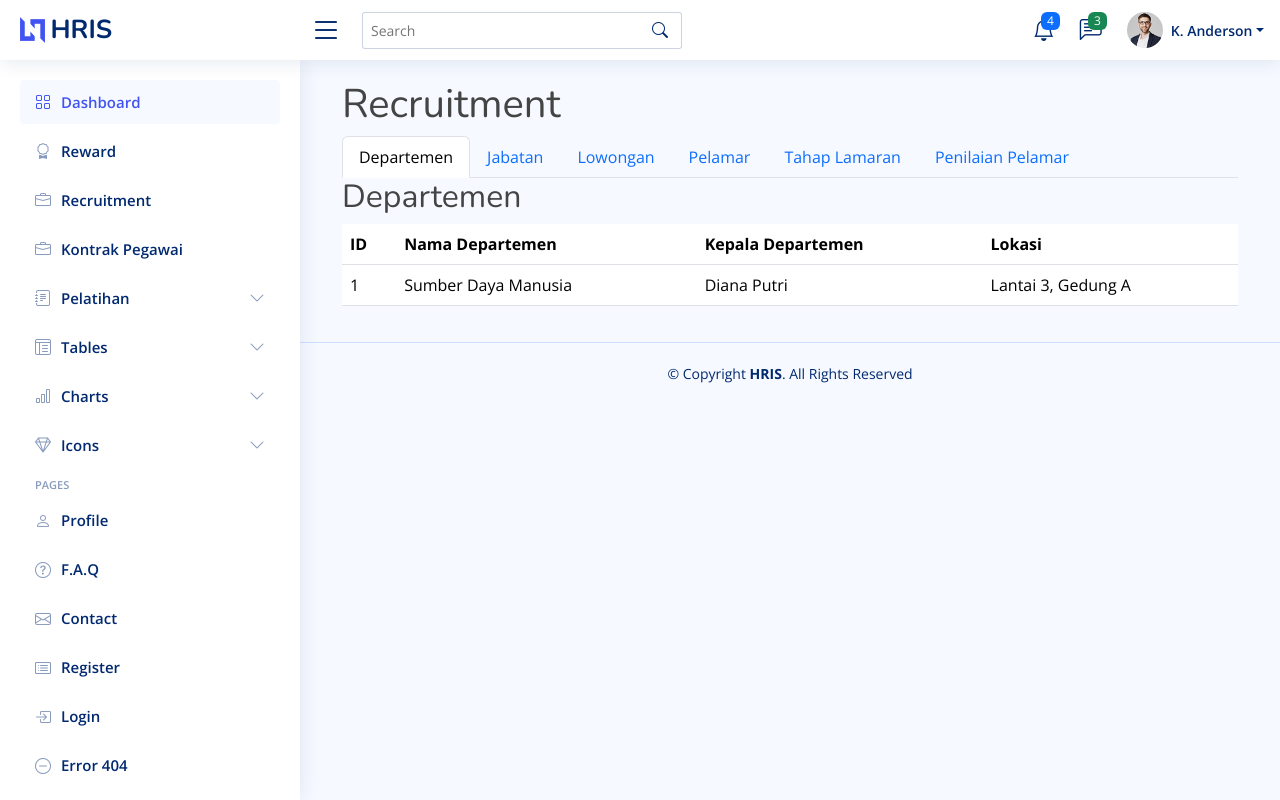
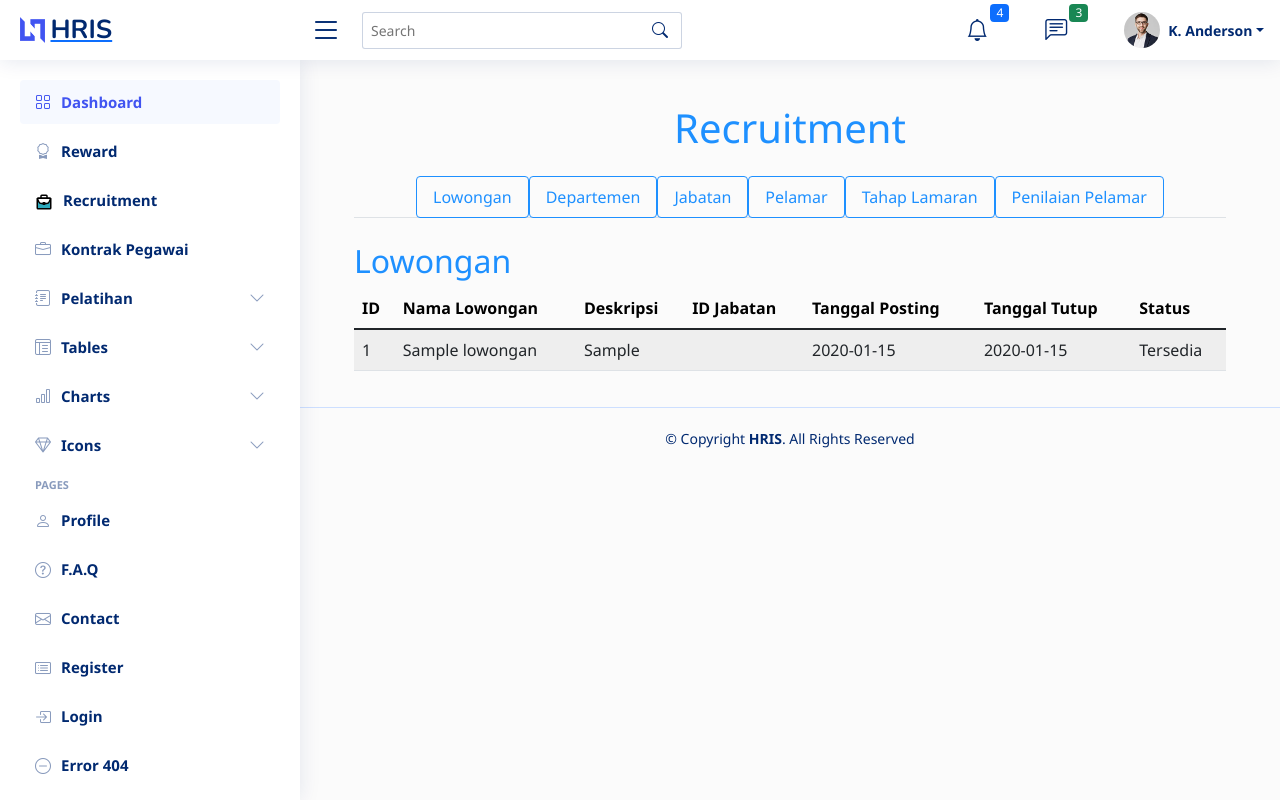
Before and after one commit to panggah10/hris, a PHP site: page /recruitment/index.php in a window 1280 px wide. Run offline with PHP 8.4, Linux system fonts and the light colour scheme; data comes from the database, SQL or seed files in the repository; tables that the repository leaves empty hold one stand-in row (values such as "Sample post"); data that the repository does not hold is empty; some libraries are stand-ins or nearby versions.

Commit message:
tambah fitur

```diff
--- a/recruitment/index.php
+++ b/recruitment/index.php
@@ -12,25 +12,25 @@ function getData($table) {
 }
 
 // Mendapatkan data dari tabel
+$lowongan = getData('lowongan');
 $departemen = getData('departemen');
 $jabatan = getData('jabatan');
-$lowongan = getData('lowongan');
 $pelamar = getData('pelamar');
 $tahap_lamaran = getData('tahap_lamaran');
 $penilaian_pelamar = getData('penilaian_pelamar');
 ?>
 <main id="main" class="main">
     <div class="container">
-        <h1>Recruitment</h1>
-        <ul class="nav nav-tabs" id="recruitmentTab" role="tablist">
+        <h1 class="text-center my-4 page-title">Recruitment</h1>
+        <ul class="nav nav-tabs justify-content-center" id="recruitmentTab" role="tablist">
             <li class="nav-item" role="presentation">
-                <a class="nav-link active" id="departemen-tab" data-bs-toggle="tab" href="#departemen" role="tab" aria-controls="departemen" aria-selected="true">Departemen</a>
+                <a class="nav-link" id="lowongan-tab" data-bs-toggle="tab" href="#lowongan" role="tab" aria-controls="lowongan" aria-selected="true">Lowongan</a>
+            </li>
+            <li class="nav-item" role="presentation">
+                <a class="nav-link" id="departemen-tab" data-bs-toggle="tab" href="#departemen" role="tab" aria-controls="departemen" aria-selected="false">Departemen</a>
             </li>
             <li class="nav-item" role="presentation">
                 <a class="nav-link" id="jabatan-tab" data-bs-toggle="tab" href="#jabatan" role="tab" aria-controls="jabatan" aria-selected="false">Jabatan</a>
-            </li>
-            <li class="nav-item" role="presentation">
-                <a class="nav-link" id="lowongan-tab" data-bs-toggle="tab" href="#lowongan" role="tab" aria-controls="lowongan" aria-selected="false">Lowongan</a>
             </li>
             <li class="nav-item" role="presentation">
                 <a class="nav-link" id="pelamar-tab" data-bs-toggle="tab" href="#pelamar" role="tab" aria-controls="pelamar" aria-selected="false">Pelamar</a>
@@ -42,60 +42,10 @@ $penilaian_pelamar = getData('penilaian_pelamar');
                 <a class="nav-link" id="penilaian-pelamar-tab" data-bs-toggle="tab" href="#penilaian-pelamar" role="tab" aria-controls="penilaian-pelamar" aria-selected="false">Penilaian Pelamar</a>
             </li>
         </ul>
-        <div class="tab-content" id="recruitmentTabContent">
-            <div class="tab-pane fade show active" id="departemen" role="tabpanel" aria-labelledby="departemen-tab">
-                <h2>Departemen</h2>
-                <table class="table">
-                    <thead>
-                        <tr>
-                            <th>ID</th>
-                            <th>Nama Departemen</th>
-                            <th>Kepala Departemen</th>
-                            <th>Lokasi</th>
-                        </tr>
-                    </thead>
-                    <tbody>
-                        <?php foreach ($departemen as $row): ?>
-                            <tr>
-                                <td><?= $row['id_departemen'] ?></td>
-                                <td><?= $row['nama_departemen'] ?></td>
-                                <td><?= $row['kepala_departemen'] ?></td>
-                                <td><?= $row['lokasi_departemen'] ?></td>
-                            </tr>
-                        <?php endforeach; ?>
-                    </tbody>
-                </table>
-            </div>
-            <div class="tab-pane fade" id="jabatan" role="tabpanel" aria-labelledby="jabatan-tab">
-                <h2>Jabatan</h2>
-                <table class="table">
-                    <thead>
-                        <tr>
-                            <th>ID</th>
-                            <th>Nama Jabatan</th>
-                            <th>Deskripsi</th>
-
-                            <th>Status</th>
-                            <th>ID Departemen</th>
-                        </tr>
-                    </thead>
-                    <tbody>
-                        <?php foreach ($jabatan as $row): ?>
-                            <tr>
-                                <td><?= $row['id_jabatan'] ?></td>
-                                <td><?= $row['nama_jabatan'] ?></td>
-                                <td><?= $row['desk_jabatan'] ?></td>
-
-                                <td><?= $row['status_jabatan'] ?></td>
-                                <td><?= $row['id_departemen'] ?></td>
-                            </tr>
-                        <?php endforeach; ?>
-                    </tbody>
-                </table>
-            </div>
-            <div class="tab-pane fade" id="lowongan" role="tabpanel" aria-labelledby="lowongan-tab">
-                <h2>Lowongan</h2>
-                <table class="table">
+        <div class="tab-content mt-4" id="recruitmentTabContent">
+            <div class="tab-pane fade show active" id="lowongan" role="tabpanel" aria-labelledby="lowongan-tab">
+                <h2 class="section-title">Lowongan</h2>
+                <table class="table table-striped table-hover">
                     <thead>
                         <tr>
                             <th>ID</th>
@@ -122,8 +72,56 @@ $penilaian_pelamar = getData('penilaian_pelamar');
                     </tbody>
                 </table>
             </div>
+            <div class="tab-pane fade" id="departemen" role="tabpanel" aria-labelledby="departemen-tab">
+                <h2 class="section-title">Departemen</h2>
+                <table class="table table-striped table-hover">
+                    <thead>
+                        <tr>
+                            <th>ID</th>
+                            <th>Nama Departemen</th>
+                            <th>Kepala Departemen</th>
+                            <th>Lokasi</th>
+                        </tr>
+                    </thead>
+                    <tbody>
+                        <?php foreach ($departemen as $row): ?>
+                            <tr>
+                                <td><?= $row['id_departemen'] ?></td>
+                                <td><?= $row['nama_departemen'] ?></td>
+                                <td><?= $row['kepala_departemen'] ?></td>
+                                <td><?= $row['lokasi_departemen'] ?></td>
+                            </tr>
+                        <?php endforeach; ?>
+                    </tbody>
+                </table>
+            </div>
+            <div class="tab-pane fade" id="jabatan" role="tabpanel" aria-labelledby="jabatan-tab">
+                <h2 class="section-title">Jabatan</h2>
+                <table class="table table-striped table-hover">
+                    <thead>
+                        <tr>
+                            <th>ID</th>
+                            <th>Nama Jabatan</th>
+                            <th>Deskripsi</th>
+                            <th>Status</th>
+                            <th>ID Departemen</th>
+                        </tr>
+                    </thead>
+                    <tbody>
+                        <?php foreach ($jabatan as $row): ?>
+                            <tr>
+                                <td><?= $row['id_jabatan'] ?></td>
+                                <td><?= $row['nama_jabatan'] ?></td>
+                                <td><?= $row['desk_jabatan'] ?></td>
+                                <td><?= $row['status_jabatan'] ?></td>
+                                <td><?= $row['id_departemen'] ?></td>
+                            </tr>
+                        <?php endforeach; ?>
+                    </tbody>
+                </table>
+            </div>
             <div class="tab-pane fade" id="pelamar" role="tabpanel" aria-labelledby="pelamar-tab">
-                <h2>Pelamar</h2>
+                <h2 class="section-title">Pelamar</h2>
                 <form method="post" action="submit_pelamar.php">
                     <div class="mb-3">
                         <label for="id_pelamar" class="form-label">ID Pelamar</label>
@@ -141,21 +139,20 @@ $penilaian_pelamar = getData('penilaian_pelamar');
                         <label for="id_lowongan" class="form-label">ID Lowongan</label>
                         <input type="text" class="form-control" id="id_lowongan" name="id_lowongan" required>
                     </div>
-
                     <div class="mb-3">
                         <label for="jabatan_dipilih" class="form-label">Jabatan Dipilih</label>
                         <input type="text" class="form-control" id="jabatan_dipilih" name="jabatan_dipilih" required>
                     </div>
-                    <button type="submit" class="btn btn-primary">Submit</button>
+                    <button type="submit" class="btn btn-primary submit-button">Submit</button>
                 </form>
-                <table class="table mt-3">
+                <table class="table mt-3 table-striped table-hover">
                     <thead>
                         <tr>
                             <th>ID</th>
                             <th>Nama</th>
                             <th>Email</th>
                             <th>ID Lowongan</th>
-
+                            <th>Status</th>
                             <th>Jabatan Dipilih</th>
                         </tr>
                     </thead>
@@ -166,7 +163,7 @@ $penilaian_pelamar = getData('penilaian_pelamar');
                                 <td><?= $row['nama_pel'] ?></td>
                                 <td><?= $row['email_pel'] ?></td>
                                 <td><?= $row['id_lowongan'] ?></td>
-
+                                <td><?= $row['status_pel'] ?></td>
                                 <td><?= $row['jabatan_dipilih'] ?></td>
                             </tr>
                         <?php endforeach; ?>
@@ -174,8 +171,8 @@ $penilaian_pelamar = getData('penilaian_pelamar');
                 </table>
             </div>
             <div class="tab-pane fade" id="tahap-lamaran" role="tabpanel" aria-labelledby="tahap-lamaran-tab">
-                <h2>Tahap Lamaran</h2>
-                <table class="table">
+                <h2 class="section-title">Tahap Lamaran</h2>
+                <table class="table table-striped table-hover">
                     <thead>
                         <tr>
                             <th>ID</th>
@@ -195,8 +192,8 @@ $penilaian_pelamar = getData('penilaian_pelamar');
                 </table>
             </div>
             <div class="tab-pane fade" id="penilaian-pelamar" role="tabpanel" aria-labelledby="penilaian-pelamar-tab">
-                <h2>Penilaian Pelamar</h2>
-                <table class="table">
+                <h2 class="section-title">Penilaian Pelamar</h2>
+                <table class="table table-striped table-hover">
                     <thead>
                         <tr>
                             <th>ID</th>
@@ -223,14 +220,133 @@ $penilaian_pelamar = getData('penilaian_pelamar');
             </div>
         </div>
     </div>
-</main><!-- End #main -->
+</main>
+
+<style>
+    body {
+        background-color:rgb(251, 251, 251);
+        color: #1e90ff;
+        font-family: 'Segoe UI', Tahoma, Geneva, Verdana, sans-serif;
+        animation: fadeIn 1s ease-in-out;
+    }
+    .page-title, .welcome-title {
+        font-family: 'Segoe UI', Tahoma, Geneva, Verdana, sans-serif;
+        color: #1e90ff;
+        animation: fadeInDown 1s ease-in-out;
+    }
+    .section-title, .welcome-text {
+        font-family: 'Segoe UI', Tahoma, Geneva, Verdana, sans-serif;
+        color: #1e90ff;
+        animation: fadeInUp 1s ease-in-out;
+    }
+    .nav-tabs .nav-link {
+        border: 1px solid #1e90ff;
+        border-radius: 0.25rem;
+        font-family: 'Segoe UI', Tahoma, Geneva, Verdana, sans-serif;
+        color: #1e90ff;
+        transition: background-color 0.3s ease, color 0.3s ease;
+        animation: fadeIn 1s ease-in-out;
+    }
+    .nav-tabs .nav-link.active {
+        background-color: #1e90ff;
+        color: white;
+    }
+    .nav-tabs .nav-link:hover {
+        background-color: #1e90ff;
+        color: #1e90ff;
+    }
+    .card {
+        background-color: #1e2127;
+        border: 3px solid #1e90ff;
+        display: flex;
+        flex-direction: column;
+        align-items: center;
+        justify-content: center;
+        font-size: 26px;
+        font-weight: 700;
+        font-family: 'Segoe UI', Tahoma, Geneva, Verdana, sans-serif;
+        padding: 30px 20px;
+        color: #1e90ff;
+        border-radius: 45px;
+        margin-top: 20px;
+        animation: fadeIn 1s ease-in-out;
+    }
+    .App-logo {
+        pointer-events: none;
+        margin-top: -10px;
+        animation: App-logo-spin infinite 5s linear;
+    }
+    .App-button {
+        padding: 10px 20px;
+        background-color: transparent;
+        color: #1e90ff;
+        font-family: 'Segoe UI', Tahoma, Geneva, Verdana, sans-serif;
+        font-size: 15px;
+        border: 3px solid #1e90ff;
+        border-radius: 5em;
+        margin-top: 20px;
+        transition: 0.1s;
+        text-decoration: none;
+        text-align: center;
+        animation: fadeIn 1s ease-in-out;
+    }
+    .App-button:hover {
+        color: #1e2127;
+        background-color: #1e90ff;
+    }
+    .table {
+        animation: fadeIn 1.5s ease-in-out;
+    }
+    .form-label, .form-control, .submit-button {
+        animation: fadeIn 1.5s ease-in-out;
+    }
+    .submit-button {
+        background-color: #1e90ff;
+        color: white;
+        border: none;
+        border-radius: 5px;
+        padding: 10px 20px;
+        font-size: 16px;
+        cursor: pointer;
+        transition: background-color 0.3s ease, color 0.3s ease;
+    }
+    .submit-button:hover {
+        background-color: #1e90ff;
+        color: #1e2127;
+    }
+    @media (prefers-reduced-motion: no-preference) {
+        .App-logo {
+            animation: App-logo-spin infinite 5s linear;
+        }
+    }
+    @keyframes App-logo-spin {
+        from {
+            transform: rotate(0deg);
+        }
+        to {
+            transform: rotate(360deg);
+        }
+    }
+    @keyframes fadeIn {
+        0% { opacity: 0; }
+        100% { opacity: 1; }
+    }
+    @keyframes fadeInDown {
+        0% { opacity: 0; transform: translateY(-20px); }
+        100% { opacity: 1; transform: translateY(0); }
+    }
+    @keyframes fadeInUp {
+        0% { opacity: 0; transform: translateY(20px); }
+        100% { opacity: 1; transform: translateY(0); }
+    }
+</style>
+
 <style>
     .tab-pane {
         transition: all 0.5s ease;
     }
 </style>
 
-<!-- Add JavaScript for tab switching -->
 <script>
     document.querySelectorAll('.nav-link').forEach(link => {
         link.addEventListener('click', function() {
@@ -242,8 +358,6 @@ $penilaian_pelamar = getData('penilaian_pelamar');
         });
     });
 </script>
-
-
 <?php
 include '../template/footer.php';
 ?>
--- a/recruitment/submit_pelamar.php
+++ b/recruitment/submit_pelamar.php
@@ -10,11 +10,11 @@ if ($_SERVER['REQUEST_METHOD'] == 'POST') {
     $nama_pel = $_POST['nama_pel'];
     $email_pel = $_POST['email_pel'];
     $id_lowongan = $_POST['id_lowongan'];
-    $status_pel = $_POST['status_pel'];
+
     $jabatan_dipilih = $_POST['jabatan_dipilih'];
 
     // Insert the applicant data into the database
-    $query = "INSERT INTO pelamar (id_pelamar, nama_pel, email_pel, id_lowongan, status_pel, jabatan_dipilih) VALUES ('$id_pelamar', '$nama_pel', '$email_pel', '$id_lowongan', '$status_pel', '$jabatan_dipilih')";
+    $query = "INSERT INTO pelamar (id_pelamar, nama_pel, email_pel, id_lowongan, jabatan_dipilih) VALUES ('$id_pelamar', '$nama_pel', '$email_pel', '$id_lowongan', '$jabatan_dipilih')";
     if ($conn->query($query) === TRUE) {
         echo "Data pelamar berhasil disimpan.";
     } else {
--- a/template/header.php
+++ b/template/header.php
@@ -29,6 +29,11 @@ include 'bootstrap.php';
     <link href="<?php echo BASE_URL; ?>/hris/assets/vendor/quill/quill.bubble.css" rel="stylesheet">
     <link href="<?php echo BASE_URL; ?>/hris/assets/vendor/remixicon/remixicon.css" rel="stylesheet">
     <link href="<?php echo BASE_URL; ?>/hris/assets/vendor/simple-datatables/style.css" rel="stylesheet">
+    <!-- Include Bootstrap CSS -->
+    <link href="https://stackpath.bootstrapcdn.com/bootstrap/5.1.3/css/bootstrap.min.css" rel="stylesheet">
+
+<!-- Include Bootstrap JS -->
+    <script src="https://stackpath.bootstrapcdn.com/bootstrap/5.1.3/js/bootstrap.bundle.min.js"></script>
 
     <!-- Template Main CSS File -->
     <link href="<?php echo BASE_URL; ?>/hris/assets/css/style.css" rel="stylesheet">
@@ -272,3 +277,9 @@ include 'bootstrap.php';
         </nav><!-- End Icons Navigation -->
 
     </header><!-- End Header -->
+    <!-- Include Bootstrap CSS -->
+    <link href="https://stackpath.bootstrapcdn.com/bootstrap/5.1.3/css/bootstrap.min.css" rel="stylesheet">
+
+    <!-- Include Bootstrap JS -->
+     <script src="https://stackpath.bootstrapcdn.com/bootstrap/5.1.3/js/bootstrap.bundle.min.js"></script>
+</body>
--- a/template/sidebar.php
+++ b/template/sidebar.php
@@ -17,14 +17,20 @@
         </li><!-- End Components Nav -->
 
         <li class="nav-item">
-        <a class="nav-link collapsed" href="<?php echo BASE_URL; ?>/hris/recruitment/index.php">
-            <i class="bi bi-briefcase"></i><span>Recruitment</span>
+        <a class="nav-link collapsed" href="<?php echo BASE_URL; ?>/hris/recruitment/welcome.php">
+            <i class="icon flat-line">
+                <svg fill="#000000" width="18px" height="18px" viewBox="0 0 24 24" id="work" data-name="Flat Line" xmlns="http://www.w3.org/2000/svg">
+                    <path id="secondary" d="M20.81,7.45,19,11.58A4,4,0,0,1,15.36,14H13v1H11V14H8.64A4,4,0,0,1,5,11.58L3.19,7.45A1,1,0,0,0,3,8V20a1,1,0,0,0,1,1H20a1,1,0,0,0,1-1V8A1,1,0,0,0,20.81,7.45Z" style="fill: rgb(44, 169, 188); stroke-width: 2;"></path>
+                    <path id="primary" d="M11,14H8.64A4,4,0,0,1,5,11.58L3.18,7.43A1,1,0,0,1,4,7H20a1,1,0,0,1,.82.43L19,11.58A4,4,0,0,1,15.36,14H13" style="fill: none; stroke: rgb(0, 0, 0); stroke-linecap: round; stroke-linejoin: round; stroke-width: 2;"></path>
+                    <path id="primary-2" data-name="primary" d="M16,7H8V4A1,1,0,0,1,9,3h6a1,1,0,0,1,1,1Zm5,13V8a1,1,0,0,0-1-1H4A1,1,0,0,0,3,8V20a1,1,0,0,0,1,1H20A1,1,0,0,0,21,20Zm-8-7H11v2h2Z" style="fill: none; stroke: rgb(0, 0, 0); stroke-linecap: round; stroke-linejoin: round; stroke-width: 2;"></path>
+                </svg>
+            </i><span>Recruitment</span>
         </a>
         <li class="nav-item">
         <a class="nav-link collapsed" href="<?php echo BASE_URL; ?>/hris/kontrak_pegawai/index.php">
             <i class="bi bi-briefcase"></i><span>Kontrak Pegawai</span>
         </a>
-    </li><!-- End Recruitment Nav -->
+    </li>
 
         <li class="nav-item">
             <a class="nav-link collapsed" data-bs-target="#forms-nav" data-bs-toggle="collapse" href="#">
```
Also changed, not shown: recruitment/pelamar.php (+1 -7 lines), recruitment/welcome.php (added, +117 -0 lines).
